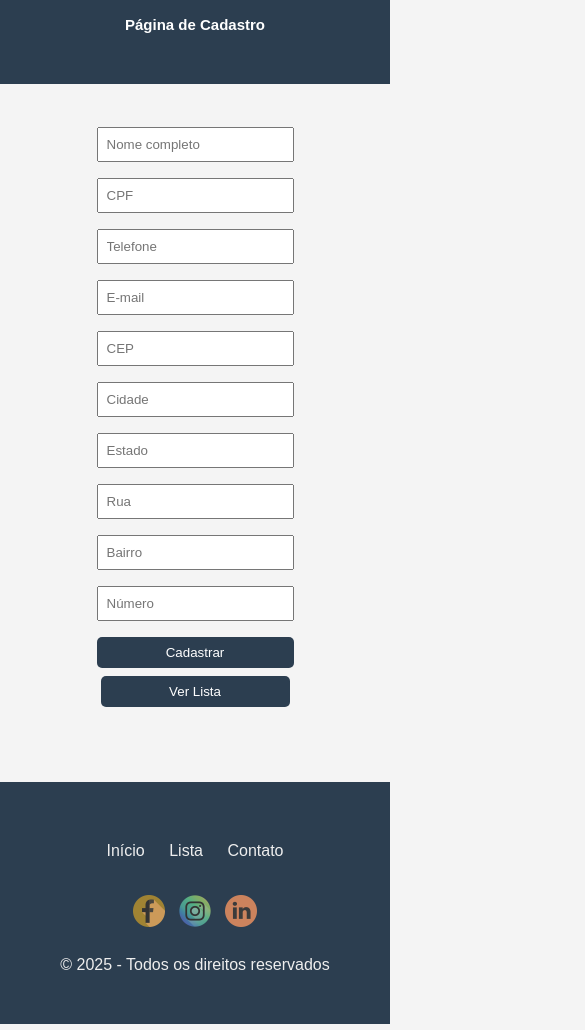
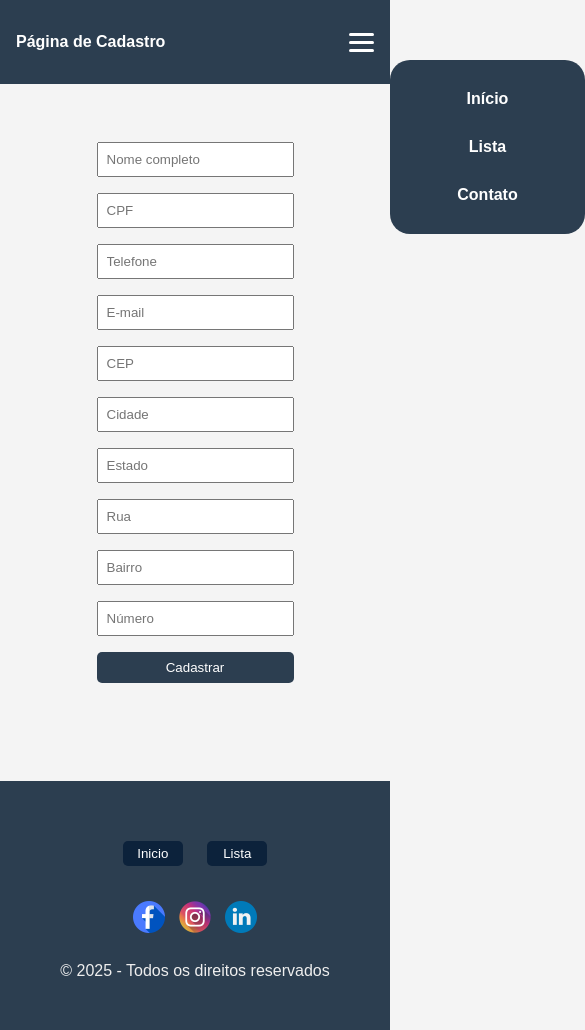
Before and after one commit to Genesisalmeida/crm-proj, a plain HTML site: page index.html in a window 390 px wide. Shown: the whole page, 585 px wide, since content can reach past the window. Drawn offline with Linux system fonts and the light colour scheme.

Commit message:
feet_ adicionar menu lateral

```diff
--- a/css/style.css
+++ b/css/style.css
@@ -21,6 +21,45 @@ header {
   color: white;
   padding: 1rem;
   text-align: center;
+}
+/* Nav bar */
+.nav-bar {
+  display: flex;
+  justify-content: flex-end;
+  align-items: center;
+  gap: 20px;
+}
+
+/* Lista de links */
+.nav-list {
+  display: flex;
+  list-style: none;
+  gap: 20px;
+}
+
+.nav-list li a {
+  text-decoration: none;
+  color: white;
+  font-weight: bold;
+  transition: color 0.3s;
+}
+
+.nav-list li a:hover {
+  color: #ff9800;
+}
+
+/* Menu hambúrguer - escondido no desktop */
+.menu-toggle {
+  display: none;
+  flex-direction: column;
+  cursor: pointer;
+  gap: 5px;
+}
+.menu-toggle .bar {
+  width: 25px;
+  height: 3px;
+  background-color: white;
+  border-radius: 2px;
 }
 
 #listaHeader {
@@ -47,7 +86,7 @@ header {
 
 main {
   flex: 1 0 auto; /* ocupa espaço restante */
-  padding: 35px;
+  padding: 50px;
 }
 
 #cadastroForm {
@@ -72,10 +111,6 @@ button {
   border: none;
 }
 
-#listaEle {
-  width: 189px;
-  padding: 8px;
-}
 
 section {
   display: flex;
@@ -196,11 +231,14 @@ padding: 50px;
 .footer-links a:hover {
   color: #ff9800;
 }
-
+footer button{
+  background-color: #0c223b;
+  width:60px;
+  padding: 5px;
+}
 .footer-social a img {
   width: 24px;
   margin: 0 5px;
-  filter: invert(80%);
   transition: transform 0.3s;
 }
 
@@ -214,9 +252,38 @@ padding: 50px;
   table, thead, tbody, th, td, tr {
     display: block;
   }
+  header{
+    display: flex;
+    justify-content: space-between;
+    align-items: center;
+  }
+  header > h1 {
+    font-size: 16px;
+  }
+  .nav-list {
+    position: absolute;
+    top: 60px;
+    right: 0;
+    width: 50%;
+    padding: 30px;
+    border-radius: 20px;
+    height: calc(100vh -80vh);
+    background-color: #2c3e50;
+    flex-direction: column;
+    align-items: center;
+    justify-content: flex-start;
+    gap: 30px;
+    padding-top: 30px;
+    transform: translateX(100%);
+    transition: transform 0.3s ease-in-out;
+  }
 
-  header > h1 {
-    font-size: 15px;
+  .nav-list.active {
+    transform: translateX(0);
+  }
+
+  .menu-toggle {
+    display: flex;
   }
 
   thead {
@@ -248,13 +315,13 @@ padding: 50px;
   }
   #listaHeader{
     display: flex;
-    flex-direction: column;
+    justify-content: space-between;
     align-items: center;
 
   }
   #listaHeader h2 {
-    font-size: 25px;
-    margin-bottom: 20px;
+    font-size: 14px;
+
 
   }
   #listaHeader #search{
@@ -263,6 +330,7 @@ padding: 50px;
     text-align: center;
     position: static;
     }
+
     table {
       display: none;
     }
--- a/index.html
+++ b/index.html
@@ -7,7 +7,21 @@
   <link rel="stylesheet" href="css/style.css" />
 </head>
 <body>
-  <header><h1>Página de Cadastro</h1></header>
+  <header>
+    <h1>Página de Cadastro</h1>
+    <nav class="nav-bar">
+      <div class="menu-toggle" id="mobile-menu">
+        <span class="bar"></span>
+        <span class="bar"></span>
+        <span class="bar"></span>
+      </div>
+      <ul class="nav-list">
+        <li><a href="index.html">Início</a></li>
+        <li><a href="listaEleitores.html">Lista</a></li>
+        <li><a href="#">Contato</a></li>
+      </ul>
+    </nav>
+  </header>
   <main>
     <section id="formulario">
       <form id="cadastroForm">
@@ -21,17 +35,15 @@
         <input id="rua" type="text" placeholder="Rua" required />
         <input id="bairro" type="text" placeholder="Bairro" required />
         <input id="numero" type="number" placeholder="Número" required />
-        <button type="submit">Cadastrar</button>
+        <button type="submit" class="btn">Cadastrar</button>
       </form>
-      <a href="listaEleitores.html"><button id="listaEle" type="button">Ver Lista</button></a>
     </section>
   </main>
   <footer>
     <div class="footer-container">
       <div class="footer-links">
-        <a href="index.html">Início</a>
-        <a href="listaEleitores.html">Lista</a>
-        <a href="#">Contato</a>
+        <a href="index.html"><button >Inicio</button></a>
+        <a href="listaEleitores.html"><button >Lista</button></a>
       </div>
       <div class="footer-social">
         <a href="#"><img src="assets/img/facebook.png" alt="Facebook"></a>
--- a/js/script.js
+++ b/js/script.js
@@ -2,6 +2,15 @@ const headers = [
   "nome", "cpf", "telefone", "email", "cep",
   "cidade", "estado", "rua", "bairro", "numero"
 ];
+
+//abrir e fechar menu
+const menuToggle = document.getElementById('mobile-menu');
+const navList = document.querySelector('.nav-list');
+
+menuToggle.addEventListener('click', () => {
+  navList.classList.toggle('active');
+});
+
 
 // Apagar dados
 const btnDelete = document.querySelector("#BtnDelete");
```
